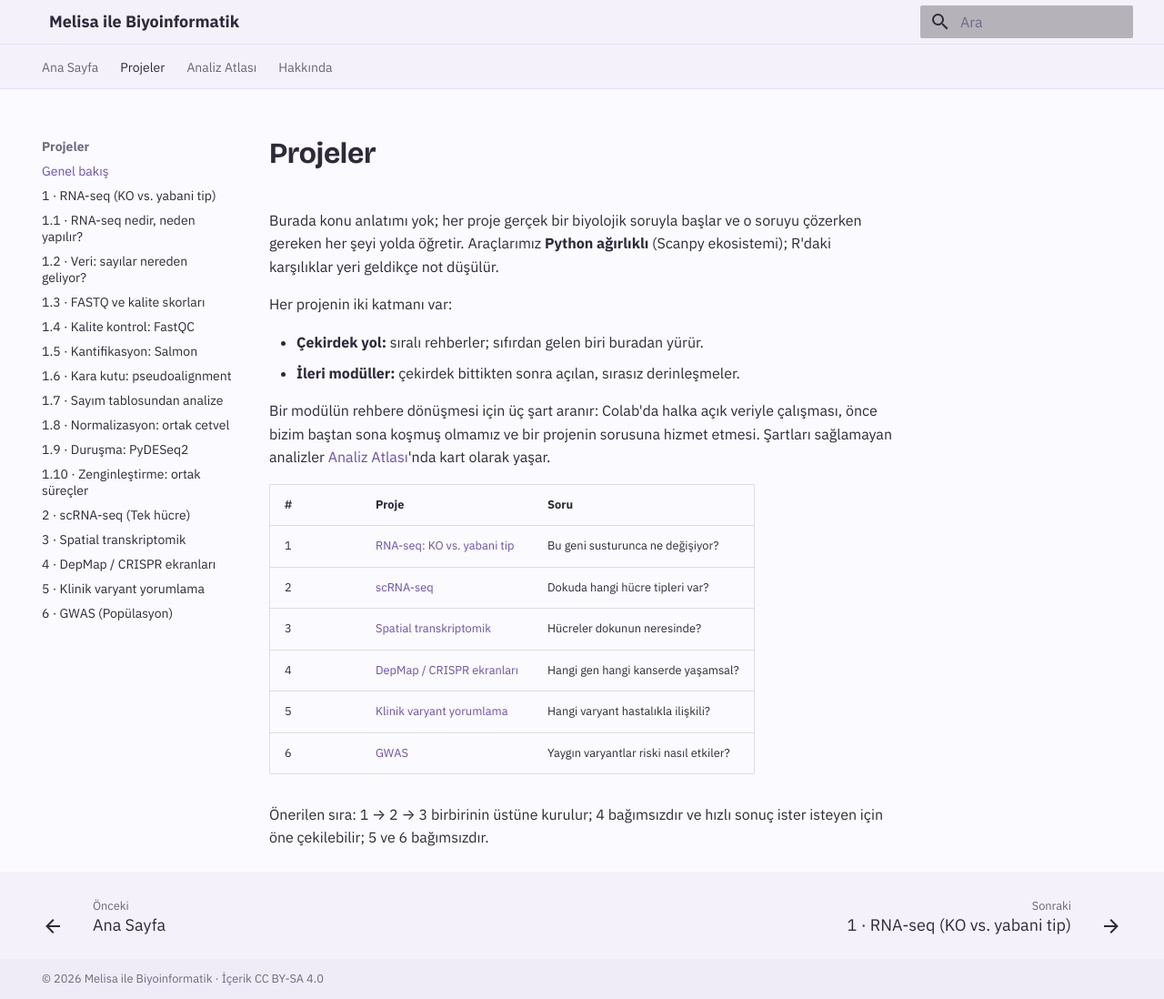
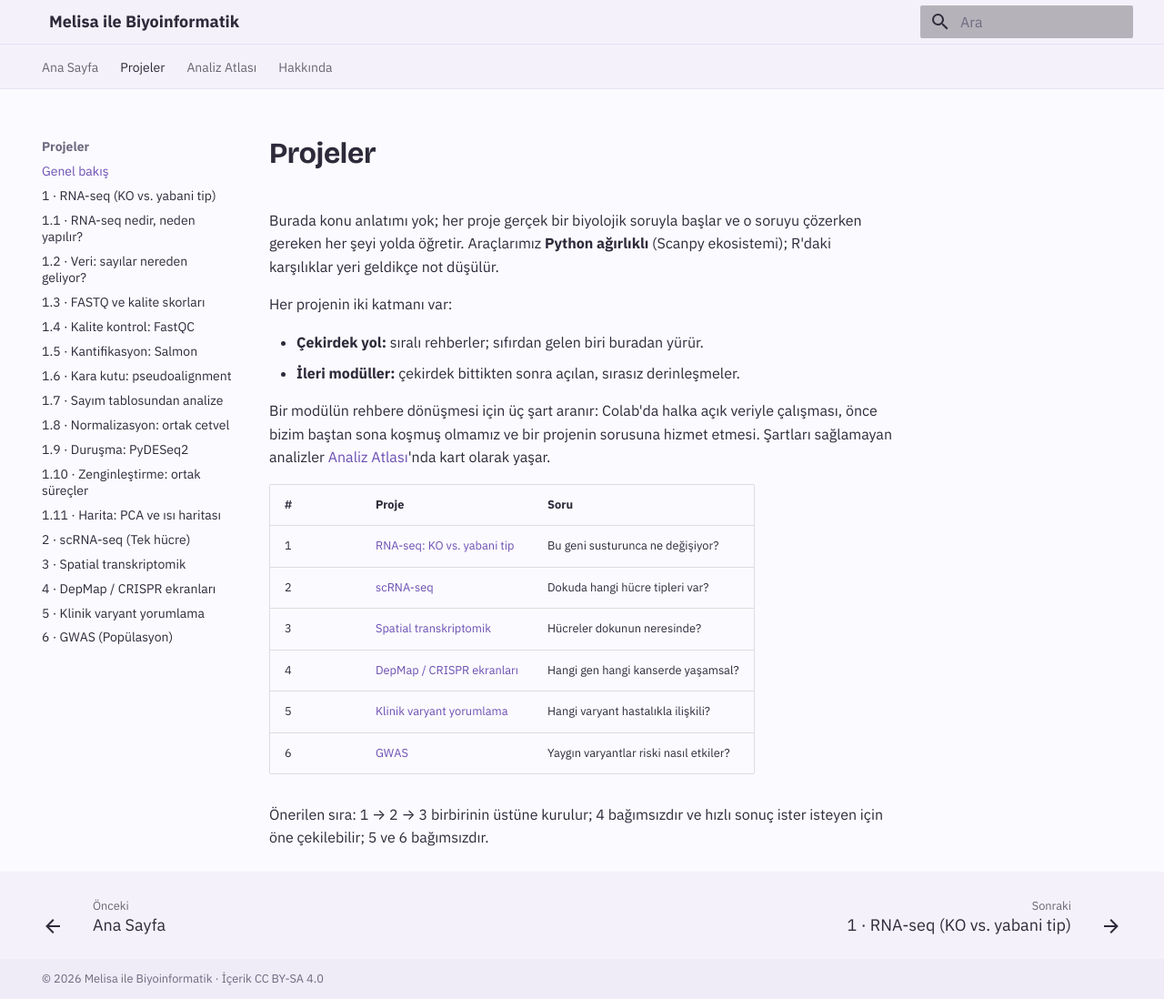
Before and after one commit to melissa-04/melisayla-biyoinformatik, an MkDocs documentation site: the page built from docs/projeler/index.md, in a window 1280 px wide and 1098 px high. Shown: the whole window at 91% size. Built offline with MkDocs 1.6.1 and Material for MkDocs 9.7.7, drawn with Linux system fonts in a browser that asks for light colours.

Commit message:
Add section for PCA and heatmap analysis

```diff
--- a/mkdocs.yml
+++ b/mkdocs.yml
@@ -34,6 +34,7 @@ nav:
       - "1.8 · Normalizasyon: ortak cetvel": projeler/rna-seq-07.md
       - "1.9 · Duruşma: PyDESeq2": projeler/rna-seq-08.md
       - "1.10 · Zenginleştirme: ortak süreçler": projeler/rna-seq-09.md
+      - "1.11 · Harita: PCA ve ısı haritası": projeler/rna-seq-10.md
       - "2 · scRNA-seq (Tek hücre)": projeler/scrna.md
       - "3 · Spatial transkriptomik": projeler/spatial.md
       - "4 · DepMap / CRISPR ekranları": projeler/depmap.md
```
